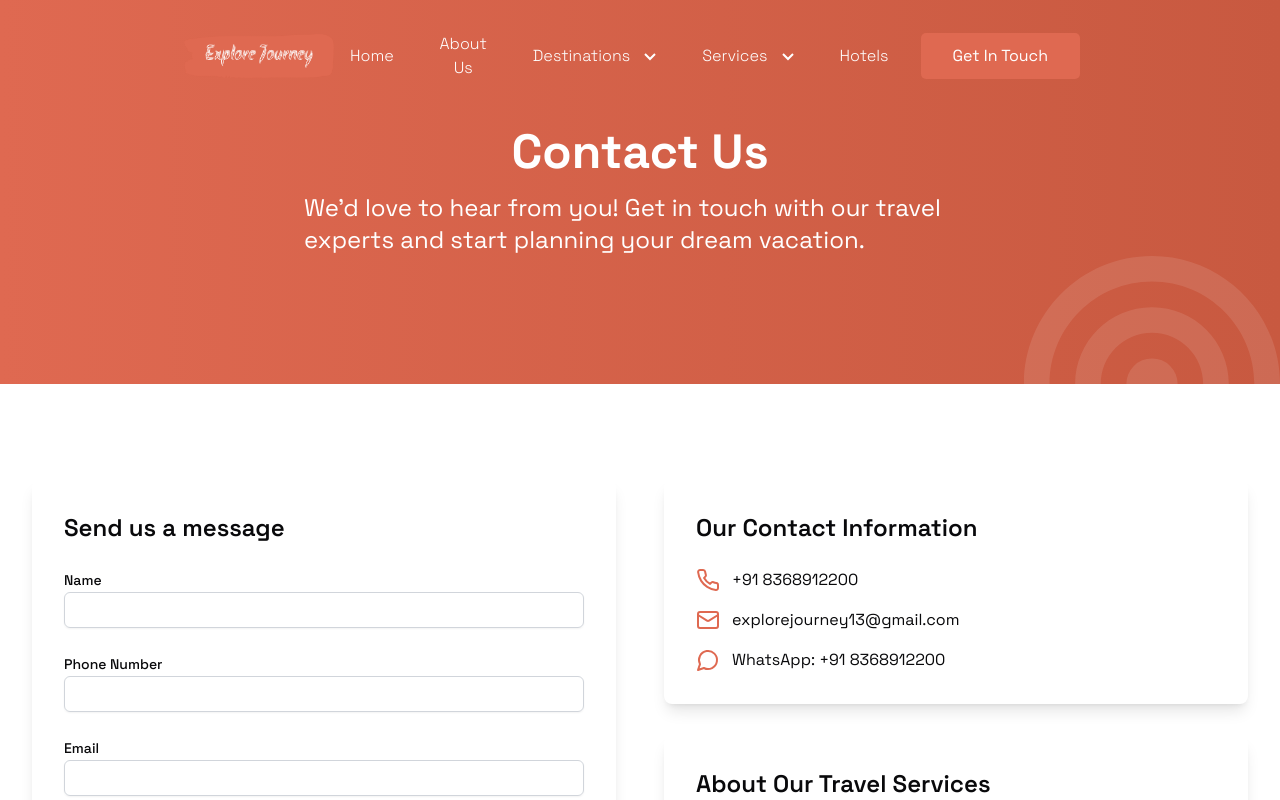
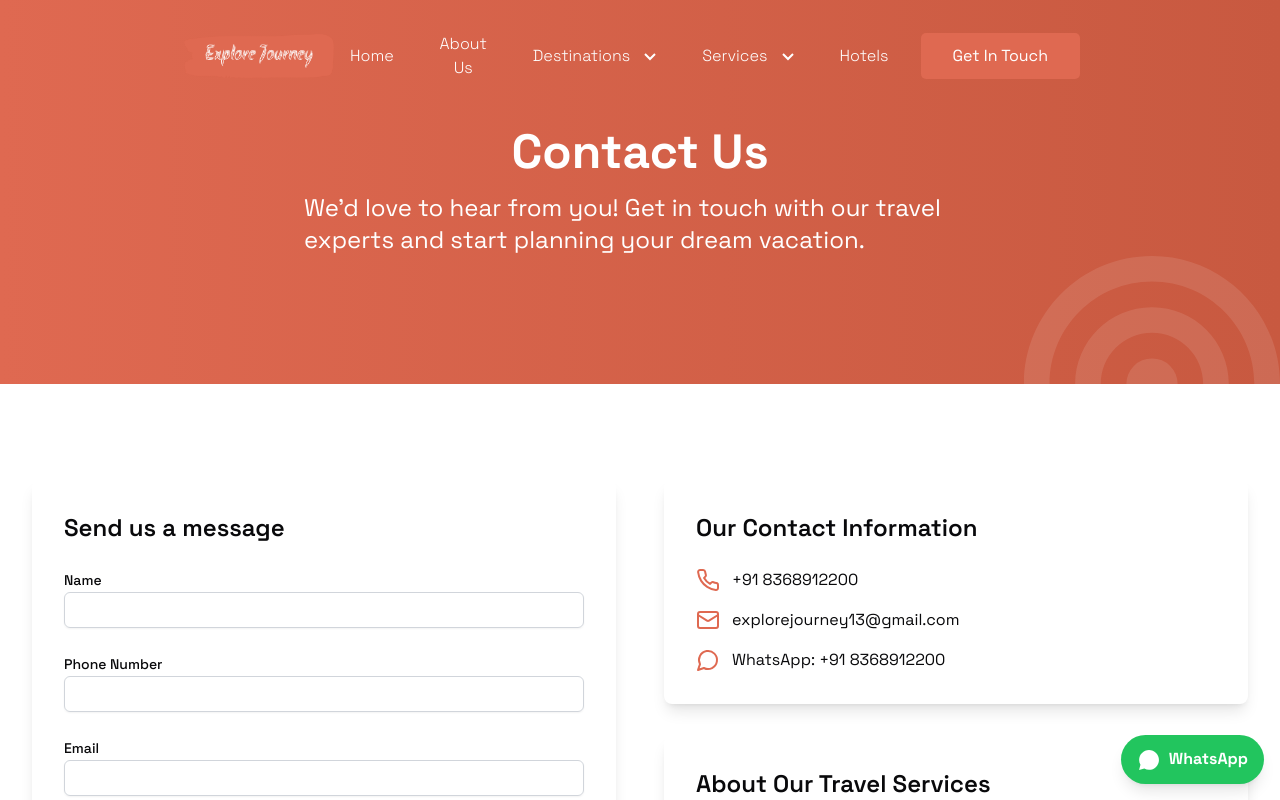
Before and after one commit to Xaverick/ExploreJourney, a Next.js app: page /contact in a window 1280 px wide. Shown: the top 800 px of the page. Built offline with nearby package versions, Linux system fonts and the light colour scheme.

Commit message:
Whatsapp button try 1

```diff
--- a/src/app/(root)/layout.tsx
+++ b/src/app/(root)/layout.tsx
@@ -1,6 +1,6 @@
 import Navbar from "@/Components/Navbar/Navbar"
 import Footer from "@/Components/Footer/Footer"
-
+import WhatsAppButton from "@/Components/WhatsApp"
 
 
 export default function AppLayout({
@@ -14,7 +14,7 @@ export default function AppLayout({
         <section className="">
             {children}
         </section>
-
+        <WhatsAppButton />
         <Footer />
       </main>
     )
```
